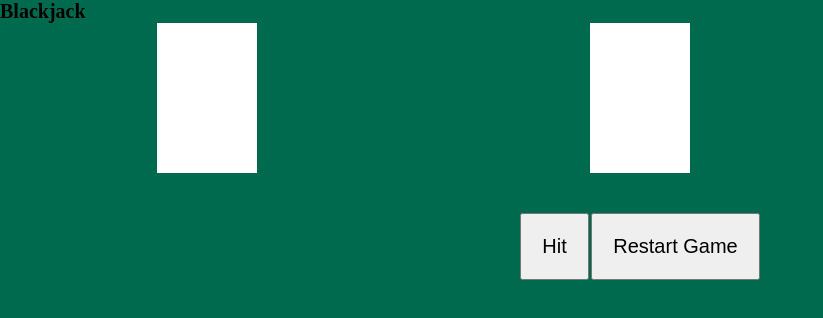
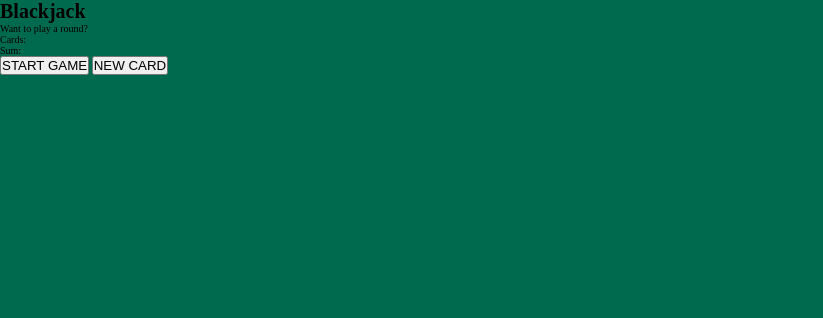
Before and after one commit to musinski/blackjackV1, a plain HTML site: page index.html in a window 1280 px wide. Shown: the whole page, without its empty margins (0-823 px from the left). Drawn offline with Linux system fonts and the light colour scheme.

Commit message:
Update index.html
Restructured the code

```diff
--- a/index.html
+++ b/index.html
@@ -8,17 +8,14 @@
     <link rel="stylesheet" href="styles.css">
 </head>
 <body>
-
-    <h1>Blackjack</h1>
-    <div class="container">
-        <div class="cards" id="card1"></div>
-        <div class="cards" id="card2"></div>
-    </div>
-    <div class="sum-btn-container">
-        <div id="sum"></div>
-        <button id="hit-btn" onclick="hit()">Hit</button>
-        <button id="restart-btn" onclick="restartGame()">Restart Game</button>
-        <p id="dealer-output"></p>
+    <div>
+        <h1>Blackjack</h1>
+        <p id="message-el">Want to play a round?</p>
+        <p id="cards-el">Cards:</p>
+        <p id="sum-el">Sum:</p>
+        <button id="start-game-btn" onclick="startGame()">START GAME</button>
+        <button id="new-card-btn" onclick="newCard()">NEW CARD</button>
+        <p id="error-message"></p>
     </div>
     <script src="script.js"></script>
 </body>
```
